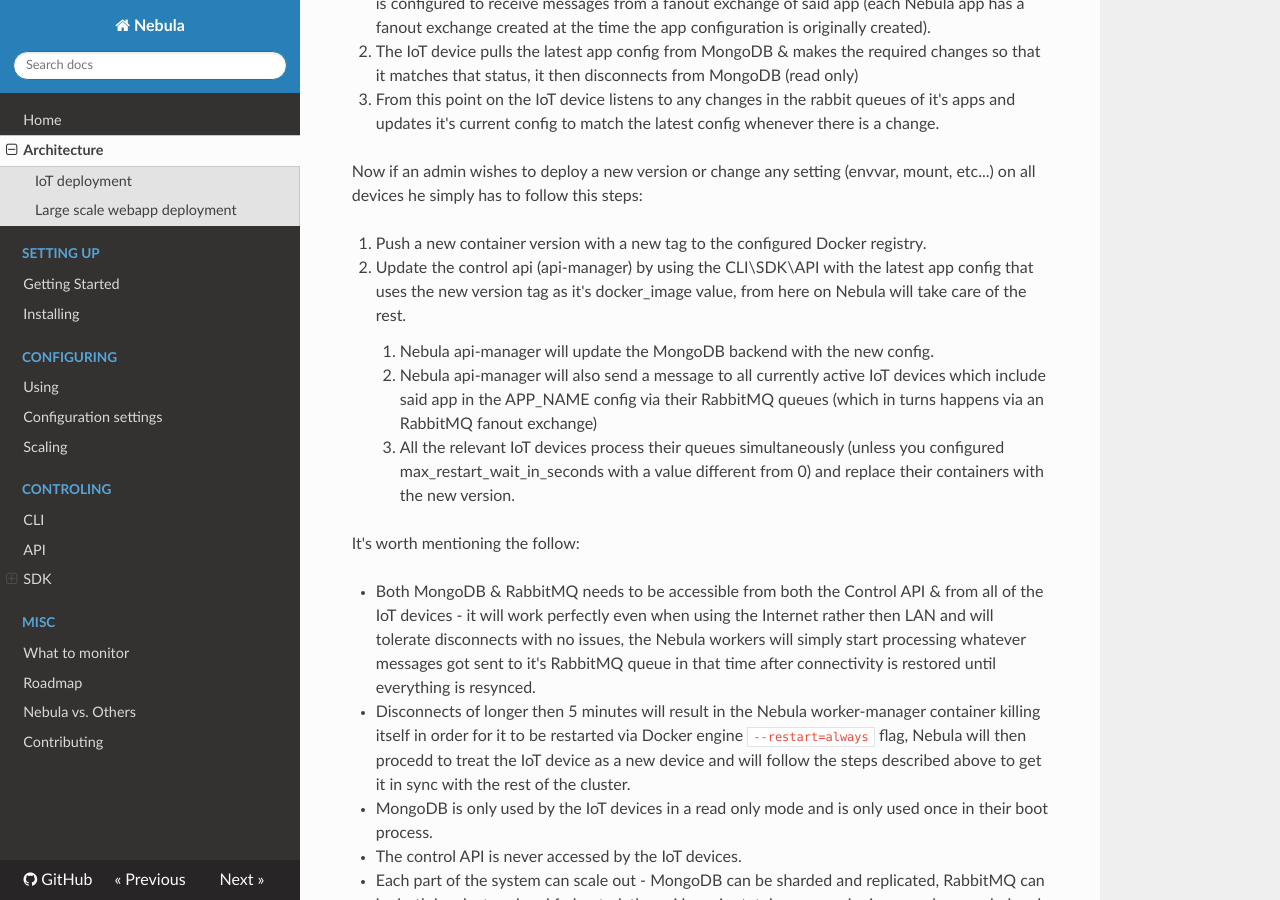
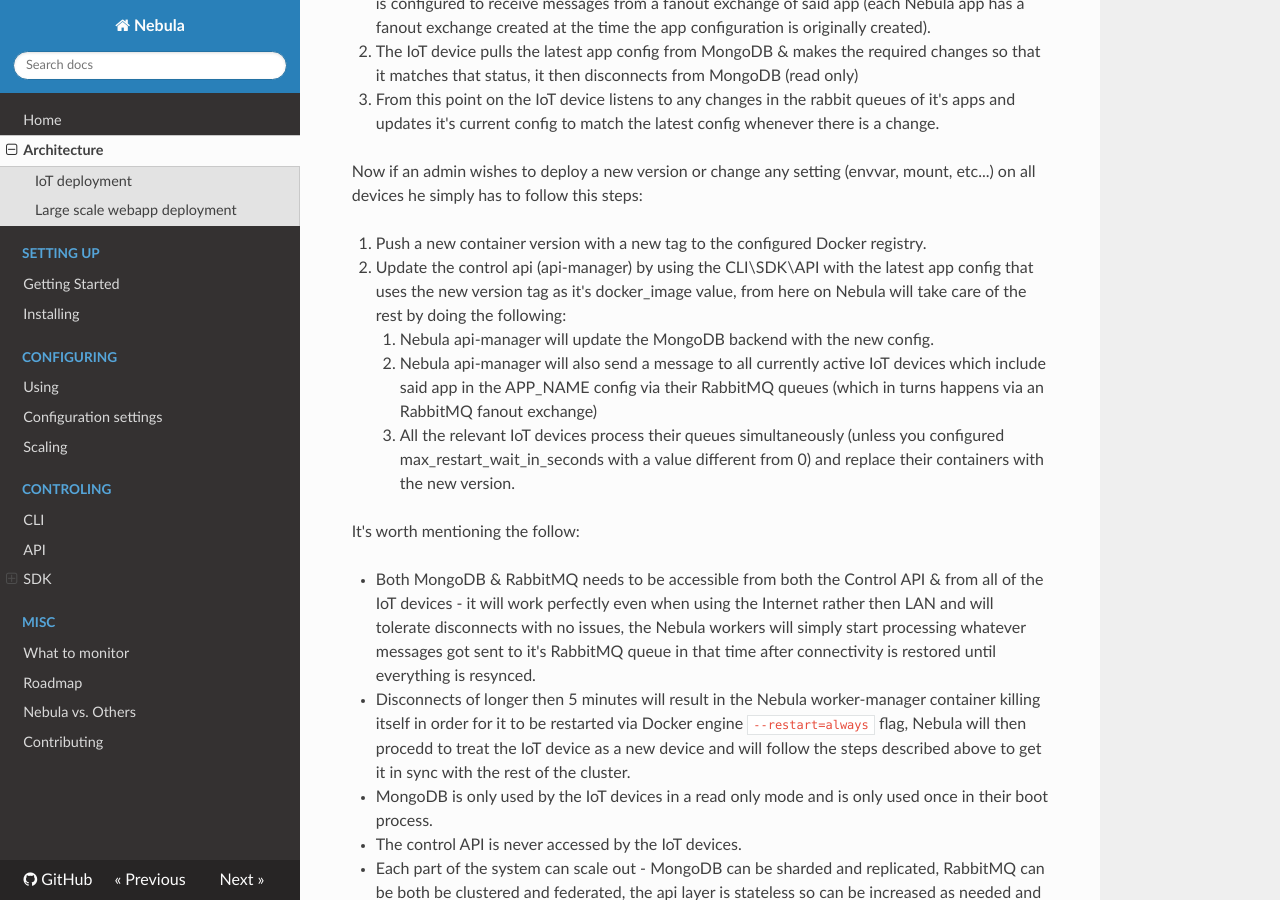
Before and after one commit to nebula-orchestrator/docs, an MkDocs documentation site: the page built from docs/architecture.md, in a window 1280 px wide and 900 px high, scrolled down 871 px. Built offline with MkDocs 1.6.1, drawn with Linux system fonts in a browser that asks for light colours; nearby versions of some CDN libraries; old or Windows-style settings are respelled for this version of MkDocs.

```diff
--- a/docs/architecture.md
+++ b/docs/architecture.md
@@ -14,8 +14,7 @@
 Now if an admin wishes to deploy a new version or change any setting (envvar, mount, etc...) on all devices he simply has to follow this steps:
 
 1. Push a new container version with a new tag to the configured Docker registry.
-2. Update the control api (api-manager) by using the CLI\SDK\API with the latest app config that uses the new version tag as it's docker_image value, from here on Nebula will take care of the rest.
-
+2. Update the control api (api-manager) by using the CLI\SDK\API with the latest app config that uses the new version tag as it's docker_image value, from here on Nebula will take care of the rest by doing the following:
     1. Nebula api-manager will update the MongoDB backend with the new config.
     2. Nebula api-manager will also send a message to all currently active IoT devices which include said app in the APP_NAME config via their RabbitMQ queues (which in turns happens via an RabbitMQ fanout exchange)
     3. All the relevant IoT devices process their queues simultaneously (unless you configured max_restart_wait_in_seconds with a value different from 0) and replace their containers with the new version.
```
